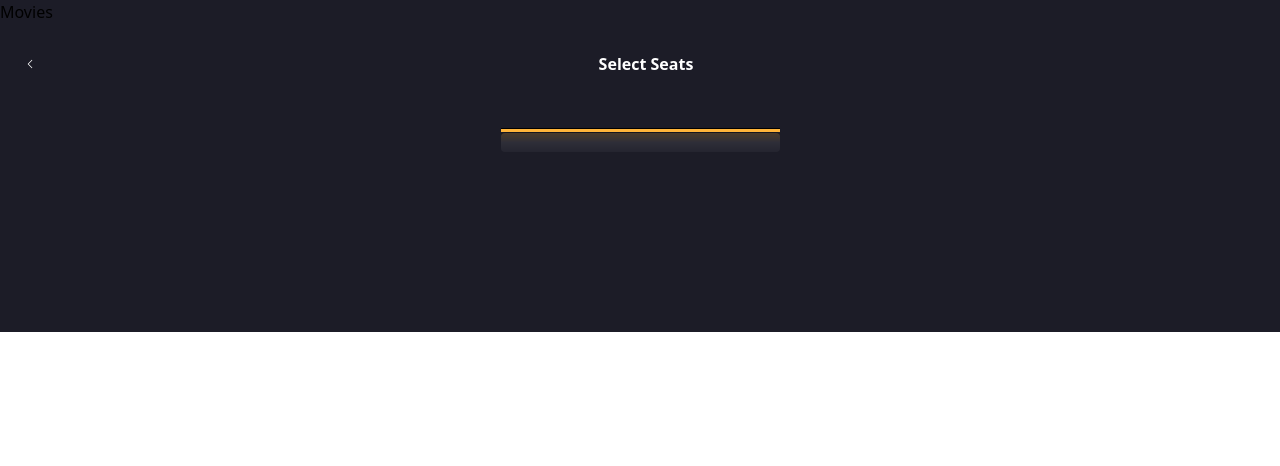
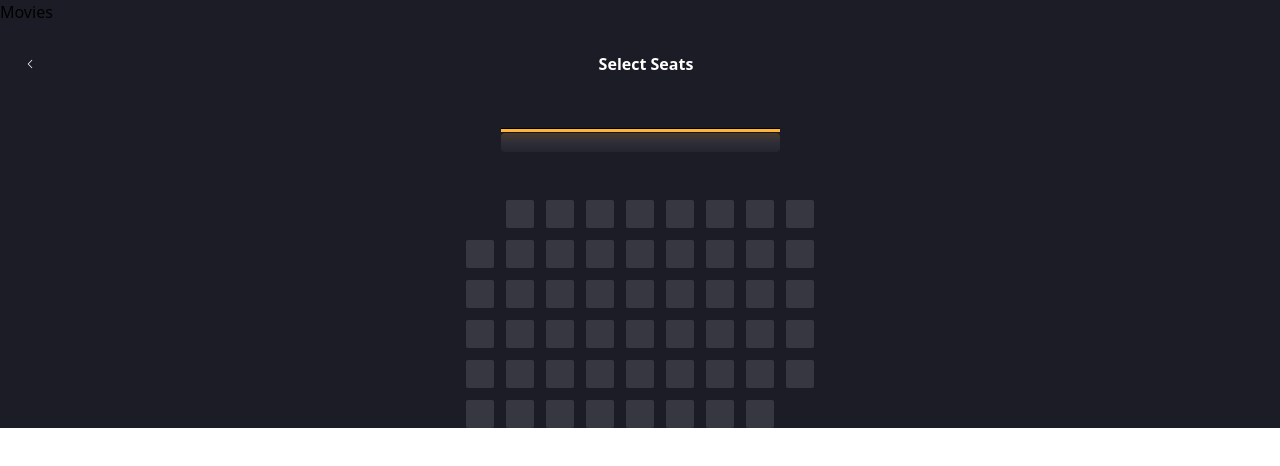
Before and after one commit to devhausleipzig/camp-8-midterm-group-1, a React (Vite) app: page /movie/1/selectseats in a window 1280 px wide. Shown: the top 466 px of the page. Built offline with nearby package versions, Linux system fonts and the light colour scheme.

Commit message:
Started printing process with chairs

```diff
--- a/src/routes/SelectSeats.tsx
+++ b/src/routes/SelectSeats.tsx
@@ -5,26 +5,22 @@ import { useNavigate } from "react-router-dom";
 import { SeatSquares } from "../components/SeatSquares";
 
 export function SelectSeats() {
-  useEffect(() => {
-    const wrapper = document.querySelector("#seatcontainer") as HTMLElement;
-    //console.log(wrapper);
-    for (let i = 0; i < 54; i++) {
-      const square = document.createElement("div");
-      wrapper.appendChild(square);
-    }
-  }, []);
-
-  /*
-   const arr[] = [];
-    for(let i=0; i<54; i++){
-      const newArr = (arr[i]);
-      console.log(newArr);
-    }   */
-
   const navigate = useNavigate();
   const handleClick = () => {
     navigate(-1);
   };
+  type SeatInfo = {
+    fill: boolean;
+    id: string;
+  };
+  let arrayofseats: SeatInfo[] = [];
+
+  for (let i = 0; i < 54; i++) {
+    arrayofseats.push({
+      fill: i == 0 || i == 53 ? false : true,
+      id: `${i}`,
+    });
+  }
   return (
     <>
       <div className="w-screen h-20 flex items-center justify-between px-6  bg-dark">
@@ -46,65 +42,13 @@ export function SelectSeats() {
           className="grid grid-cols-9 grid-rows-6 gap-3 gap-y-3 mt-4 rounded"
           id="seatcontainer"
         >
-          {/*     <div className=" bg-dark"></div>
-          <SeatSquares square="Available" />
-          <SeatSquares square="Selected" />
-          <SeatSquares square="Reserved" />
-          <div className=" bg-dark"></div>
-          <SeatSquares square="Available" />
-          <SeatSquares square="Available" />
-          <SeatSquares square="Available" />
-          <div className=" bg-dark"></div>
-
-          <SeatSquares square="Available" />
-          <SeatSquares square="Available" />
-          <SeatSquares square="Available" />
-          <SeatSquares square="Available" />
-          <div className=" bg-dark"></div>
-          <SeatSquares square="Available" />
-          <SeatSquares square="Available" />
-          <SeatSquares square="Reserved" />
-          <SeatSquares square="Available" />
-
-          <SeatSquares square="Available" />
-          <SeatSquares square="Reserved" />
-          <SeatSquares square="Reserved" />
-          <SeatSquares square="Available" />
-          <div className=" bg-dark"></div>
-          <SeatSquares square="Available" />
-          <SeatSquares square="Selected" />
-          <SeatSquares square="Selected" />
-          <SeatSquares square="Available" />
-
-          <SeatSquares square="Available" />
-          <SeatSquares square="Available" />
-          <SeatSquares square="Available" />
-          <SeatSquares square="Available" />
-          <div className=" bg-dark"></div>
-          <SeatSquares square="Available" />
-          <SeatSquares square="Available" />
-          <SeatSquares square="Reserved" />
-          <SeatSquares square="Available" />
-
-          <SeatSquares square="Available" />
-          <SeatSquares square="Reserved" />
-          <SeatSquares square="Reserved" />
-          <SeatSquares square="Available" />
-          <div className=" bg-dark"></div>
-          <SeatSquares square="Available" />
-          <SeatSquares square="Reserved" />
-          <SeatSquares square="Reserved" />
-          <SeatSquares square="Reserved" />
-
-          <div className=" bg-dark"></div>
-          <SeatSquares square="Available" />
-          <SeatSquares square="Available" />
-          <SeatSquares square="Available" />
-          <div className=" bg-dark"></div>
-          <SeatSquares square="Reserved" />
-          <SeatSquares square="Selected" />
-          <SeatSquares square="Selected" />
-          <div className=" bg-dark"></div> */}
+          {arrayofseats.map((seat) => {
+            return seat.fill == true ? (
+              <SeatSquares square="Available" key={seat.id} />
+            ) : (
+              <div></div>
+            );
+          })}
         </div>
       </div>
 
```
